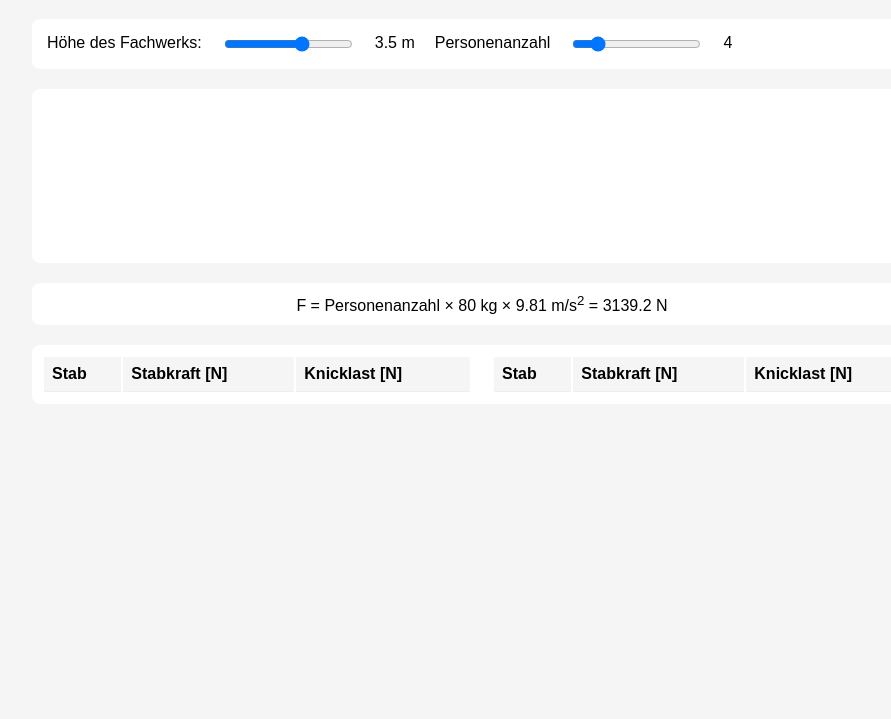
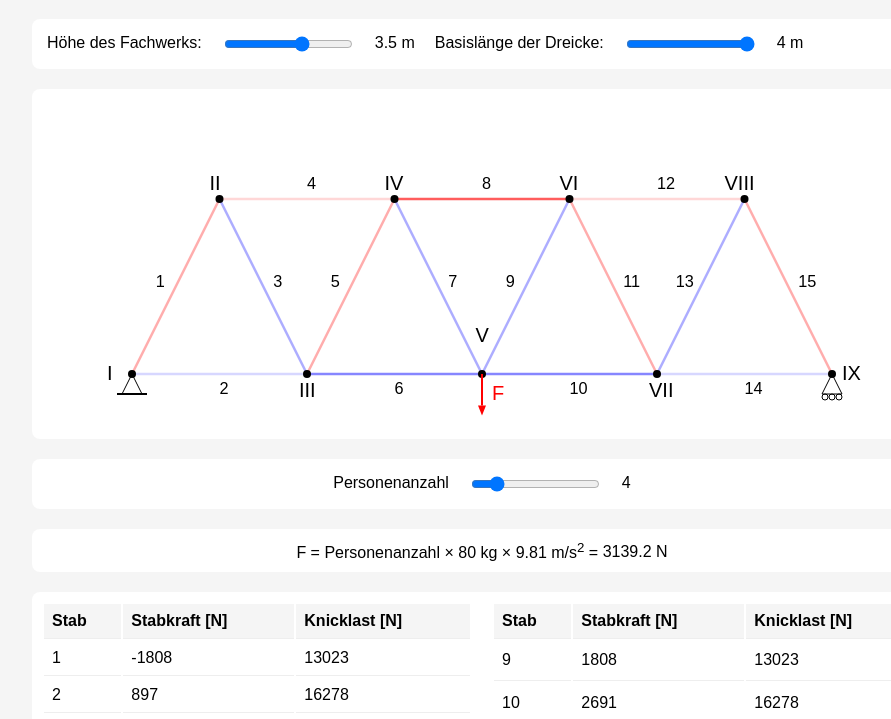
Before and after one commit to ertoene-cyber/fachwerkbruecke, a plain HTML site: page index.html in a window 1280 px wide. Shown: the part 81-800 px from the top of the page, without its empty margins (158-1049 px from the left). Drawn offline with Linux system fonts and the light colour scheme.

Commit message:
Add new control section for person count input

```diff
--- a/index.html
+++ b/index.html
@@ -25,12 +25,23 @@
             gap: 20px;
             }
 
+            #steuerung2 {
+            background: white;
+            padding: 15px;
+            border-radius: 8px;
+            margin-bottom: 20px;
+            display: flex;
+            gap: 20px;
+            justify-content: center;
+            }
+
             #zeichenflaeche {
             background: white;
             border-radius: 8px;
             padding: 10px;
             text-align: center;
             margin-bottom: 20px;
+            overflow-x: auto;
             }
 
             #anzeigeEinwirkung {
@@ -80,14 +91,20 @@
             <input type="range" id="hoehenregler1" min="1" max="5" value="3.5" step="0.1">
             <span id="hoehenwert">3.5 m</span>
 
+            <label for="basisregle3">Basislänge der Dreicke:</label>
+            <input type="range" id="basisregler3" min="1" max="4" value="4" step="0.1">
+            <span id="basiswert">4 m</span>
+        </div>
+
+        <div id="zeichenflaeche">
+            <svg id="fachwerk" width="800" height="350">
+            </svg>
+        </div>
+
+        <div id="steuerung2">
             <label for="personenregler2">Personenanzahl</label>
             <input type="range" id="personenregler2" min="1" max="20" value="4" step="1">
             <span id="personenwert">4</span>
-        </div>
-
-        <div id="zeichenflaeche">
-            <svg id="fachwerk" width="800" height="350£">
-            </svg>
         </div>
 
         <div id="anzeigeEinwirkung">
```
